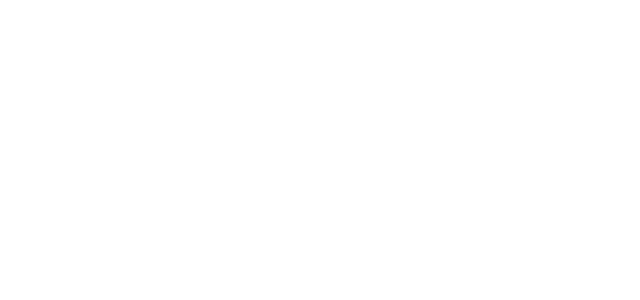
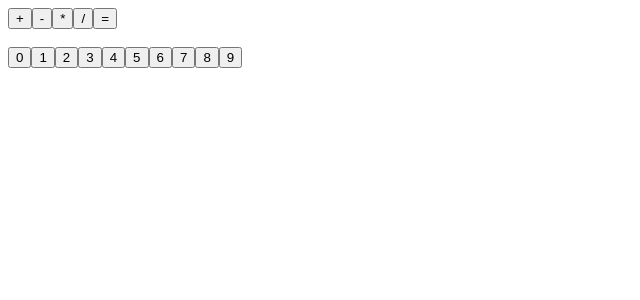
Before and after one commit to msol98/calculate-me, a React (Create React App) app: page / in a window 1280 px wide. Shown: the top 300 px of the page, without its empty margins (0-640 px from the left). Built offline with nearby package versions, Linux system fonts and the light colour scheme; the HTML template or start-up script is replaced by a standard one.

Commit message:
Add calculation functionality

```diff
--- a/src/App.js
+++ b/src/App.js
@@ -1,9 +1,45 @@
+import { useState } from 'react';
 import './App.css';
 
 function App() {
+  var operators = ['+', '-', '*', '/'];
+  var digits = [0, 1, 2, 3, 4, 5, 6, 7, 8, 9];
+
+  const [num, setNum] = useState();
+  const [result, setResult] = useState();
+  const [operations, setOperations] = useState('');
+
+  function updateNumber(oldNumber, newDigit) {
+    return (oldNumber | 0) * 10 + newDigit;
+  }
+
+  function insertDigit(input) {
+    setNum(updateNumber(num, input));
+  }
+
+  function insertOperand(input) {
+    const oldO = operations;
+    setOperations(oldO + num + input);
+    setNum(null);
+  }
+
+  function handleCalculation() {
+    const oldOperations = operations;
+    setResult(eval(oldOperations + num));
+    setOperations(null);
+    setNum(null);
+  }
+
   return (
     <div>
-
+      <div>
+        {operators.map(operand => <button onClick={() => insertOperand(operand)} key={operand}>{operand}</button>)}
+        <button onClick={handleCalculation}>=</button>
+      </div>
+      <br />
+      <div>
+        {digits.map(digit => <button onClick={() => insertDigit(digit)} key={digit}>{digit}</button>)}
+      </div>
     </div>
   );
 }
```
